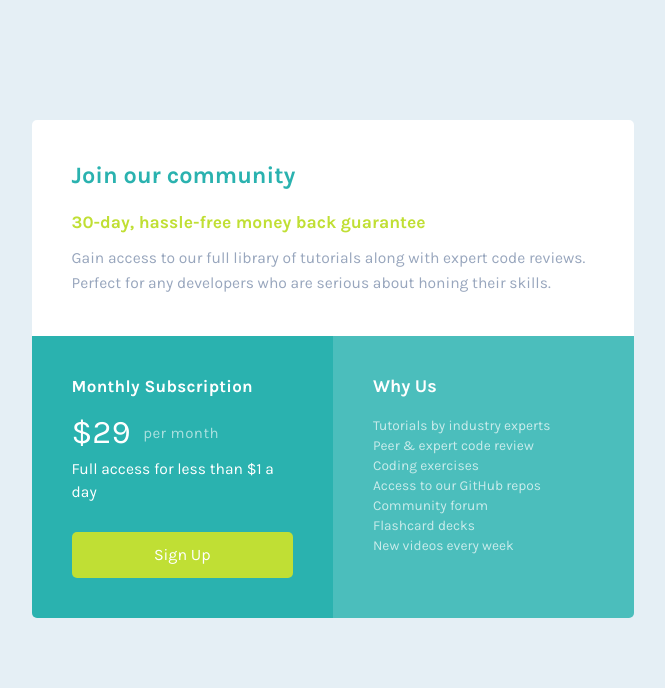
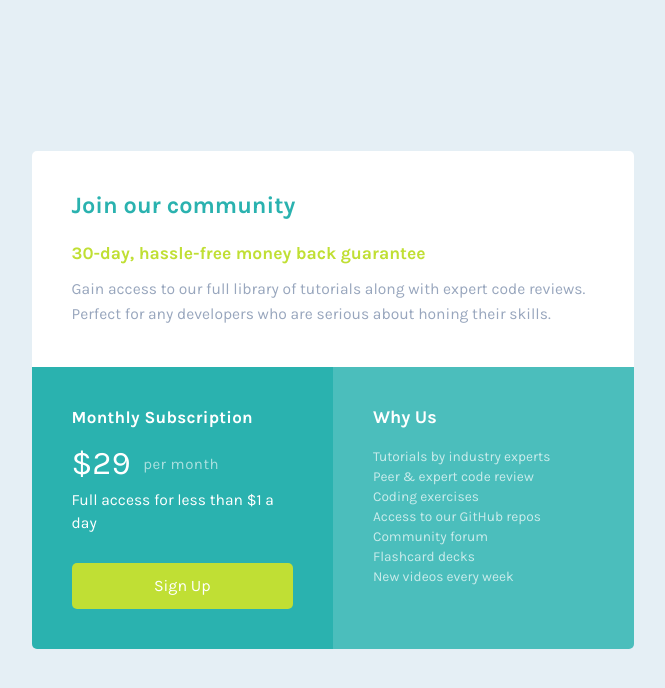
Before and after one commit to onlyhasbi/single-price-grid-component-master, a plain HTML site: page index.html in a window 1280 px wide. Shown: the whole page, without its empty margins (307-972 px from the left). Drawn offline with Linux system fonts and the light colour scheme.

Commit message:
fix centering card

```diff
--- a/css/stylesheet.css
+++ b/css/stylesheet.css
@@ -103,14 +103,12 @@ body {
 
 @media screen and (min-width: 1024px) {
   body {
-    /* display: grid; */
+    display: grid;
   }
 
   .container {
     max-width: 47.1%;
-    /* margin: auto; */
-    margin: 0 auto;
-    margin-top: 12rem;
+    margin: auto;
     display: grid;
     grid-template-columns: repeat(auto-fit, 50%);
     grid-template-areas:
```
